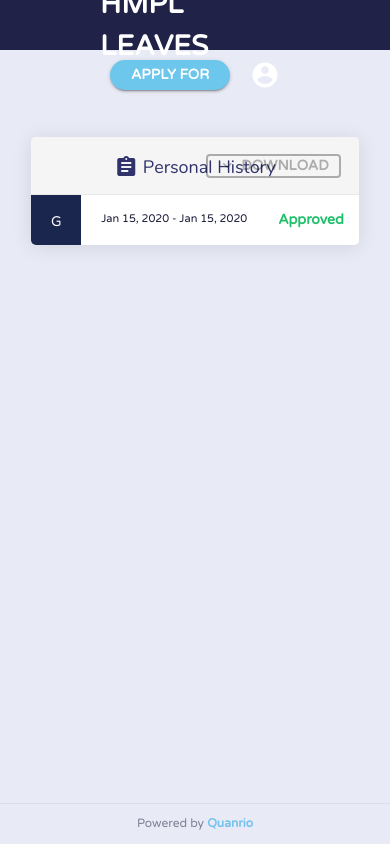
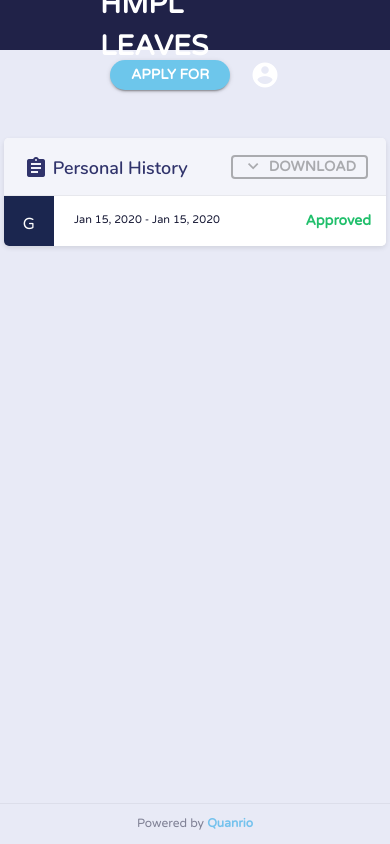
Before and after one commit to salik95/LeavePortal, a Flask app: page /history in a window 390 px wide. Run offline with Flask 2, Linux system fonts and the light colour scheme; a user stored in the database is signed in; tables that the repository leaves empty hold one stand-in row (values such as "Sample post"); parts of the project's set-up code (start-up, migrations or seed data) failed here and were passed over.

Commit message:
Dashboard: make management responsive. Card: update colors and raise

```diff
--- a/app/static/scss/main.scss
+++ b/app/static/scss/main.scss
@@ -15,8 +15,10 @@ $red: #fc5c65;
 $yellow: #f1c40f;
 $orange: #f39c12;
 
-html {font-family: 'Varela Round'; color: darken($primary-color, 15)}
-body {background-color: #e8eaf6;}
+$background-color: #e8eaf6;
+
+html {font-family: 'Varela Round'; color: darken($primary-color, 15); font-size: 16px;}
+body {background-color: $background-color;}
 
 .notice {margin: 20px 0; opacity: 0; padding: 2px 20px; border-radius: 20px; box-shadow: 0 0 0 2px $primary-color; color: $primary-color; text-align: center;  font-size: 14px;
 
@@ -73,7 +75,8 @@ label.loading:after { position: absolute; margin-left: 15px;
 
 .wrap {padding: 0 5%;}
 .text-center {text-align: center;}
-.right {text-align: right}
+.right, .text-right {text-align: right}
+.text-left {text-align: left}
 .clr{ clear: both;}
 
 .upper {text-transform: uppercase;}
@@ -178,12 +181,13 @@ form.disabled {
 }
 
 
-.card { box-shadow: 0 2px 20px 0 rgba(0,0,0,0.1); box-sizing: border-box; border-radius: 5px; overflow: hidden;
+.card { box-shadow: 0 2px 5px 0 rgba(0, 0, 0, 0.1); box-sizing: border-box; border-radius: 5px; overflow: hidden;
   &.tagged {border-top: solid 3px $primary-color;}
   &.fixed { height: 250px;}
 
-  .card-title { padding: 16px 0; position: relative; background-color: darken($light-gray, 1); box-sizing: content-box; margin: 0; font-size: 18px!important; text-align: center; color: $primary-color; font: 400 20px Nunito;
-    vertical-align: middle;
+  .card-title { padding: 16px 20px; position: relative; background-color: lighten($background-color, 3); box-sizing: content-box; margin: 0; font-size: 18px!important; text-align: center; color: $primary-color; font: 400 20px Nunito;
+    vertical-align: middle; font-weight: 600; box-shadow: 0 1px rgba(0,0,0,0.06);
+
     > * {vertical-align: middle}
     span {vertical-align: middle;}
 
@@ -239,7 +243,11 @@ header {position: relative;  padding: 0 100px; height: 50px; color: #fff; backgr
 }
 }
 
-main {padding: 80px 8%;  min-height: calc(100vh - 90px)}
+main { padding: 80px 8%;  min-height: calc(100vh - 90px);
+  @media screen and (max-width: 768px) {
+    padding: 80px 1%;
+  }
+}
 
 main#dashboard {}
 
@@ -251,7 +259,7 @@ main#dashboard {}
     color: rgba(0,0,0,0.4); background-color: #fff; font-weight: 600; text-transform: uppercase; text-align: right; font-size: 13px;
   }
 
-  .btn {padding: 0 5px; margin-right: 20px}
+  .btn {padding: 0 5px; margin: 5px 10px; float: right;}
   .btn i.left {margin-right: 5px; font-weight: 600;}
 }
 
@@ -296,8 +304,11 @@ main#login { padding: 0; height: 100vh; display: flex; align-items: center; just
 
 // Leaves Card
 .card.leaves {
+  .card-content {padding: 0 0;}
+}
 
-  .card-content {padding: 0 0;}
+.card.leaves.history {
+  .card-title {text-align: left}
 }
 
 //history
--- a/app/views/components/history-card.html
+++ b/app/views/components/history-card.html
@@ -1,12 +1,17 @@
-<div class="card leaves">
+{% set is_history = false %}
+{% if single_view and leave_list %}
+{% set is_history = true %}
+{% endif %}
+
+<div class="card leaves {{'history' if is_history}}">
 
   <p class="card-title">
     {% if view_empsheet %}
-    <span>Leave History</span> <span class="name"><i class="material-icons">account_circle</i> {{employee.first_name}}
-      {% if employee.last_name is not none %}
-       {{ employee.last_name }}
-      {% endif %}
-    </span>
+      <span>Leave History</span> <span class="name"><i class="material-icons">account_circle</i> {{employee.first_name}}
+        {% if employee.last_name is not none %}
+        {{ employee.last_name }}
+        {% endif %}
+      </span>
     {% else %}
     <i class="material-icons">assignment</i> <span>Personal History</span>
     {% endif %}
--- a/app/views/employee.html
+++ b/app/views/employee.html
@@ -21,7 +21,7 @@
 
 
   <div class="row">
-    <div class="col l6 m6 s6 center">
+    <div class="col s12 m6 l6 center">
 
       {% if request.args.get('id') is not none and request.args.get('inactive') is none %}
 
```
